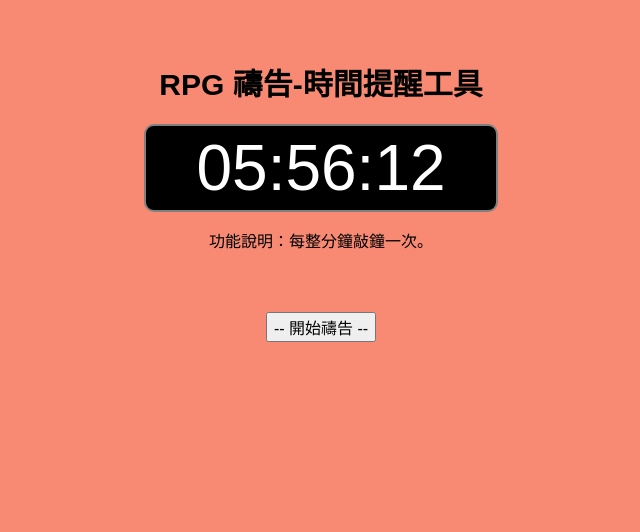
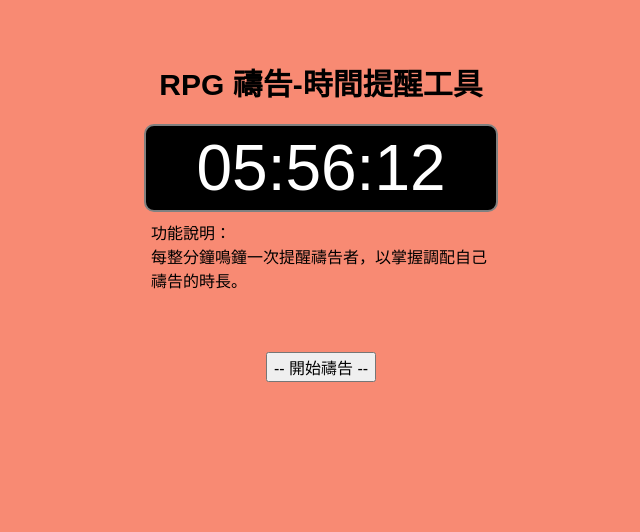
Before and after one commit to ciwasiban/rpg, a PHP site: page /alarm.php in a window 1280 px wide. Shown: the top 532 px of the page, without its empty margins (319-959 px from the left). Run offline with PHP 8.4, Linux system fonts and the light colour scheme.

Commit message:
Modify notice wording and its style.

```diff
--- a/alarm.php
+++ b/alarm.php
@@ -59,9 +59,13 @@
 		font-size: 30px;
 	}
 
-	p .small {
+	.small {
+		width:340px;
+		margin: auto;
+		padding-top: 8px;
+		text-align: left;
 		font-family: "LiGothic", "FangSong", Arial, serif;
-		font-size: 20px;
+		font-size: 16px;
 	}
 
 	.btn {
@@ -142,7 +146,7 @@
 	<div class="content">
 	    <div class="title"><H1>RPG 禱告-時間提醒工具</H1></div>
 	    <div id="clock"></div>
-	    <p class="small">功能說明：每整分鐘敲鐘一次。</p>
+	    <p class="small">功能說明：<br/>每整分鐘鳴鐘一次提醒禱告者，以掌握調配自己禱告的時長。</p>
 	    <div class="title"><button type="button" class="btn" onClick="btnToggle();" id="btn1">-- 開始禱告 --</button></div>
 	</div>
     </div>
```
